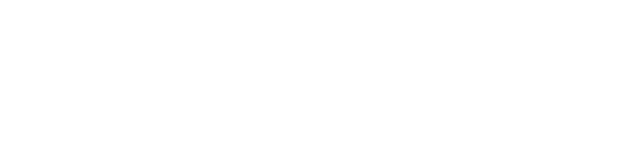
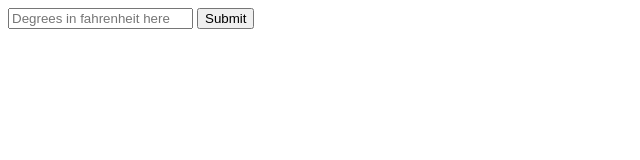
Before and after one commit to rpower271/Temperature-Converter, a plain HTML site: page index.html in a window 1280 px wide. Shown: the whole page, without its empty margins (0-640 px from the left). Drawn offline with Linux system fonts and the light colour scheme.

Commit message:
added the html code for a button.

```diff
--- a/index.html
+++ b/index.html
@@ -5,5 +5,15 @@
     <script src="index.js"></script>
     <meta name="viewport" content="width=device-width, initial-scale=1.0" />
   </head>
-  <body></body>
+  <body>
+    <section id="input">
+      <input
+        type="text"
+        id="temp"
+        placeholder="Degrees in fahrenheit here"
+        required
+      />
+      <button type="submit">Submit</button>
+    </section>
+  </body>
 </html>
--- a/index.js
+++ b/index.js
@@ -18,4 +18,4 @@ function describeTemperature(fahrenheit) {
     console.log(`${celsius} celsius is very hot`);
   }
 }
-describeTemperature(100);
+describeTemperature(79);
```
